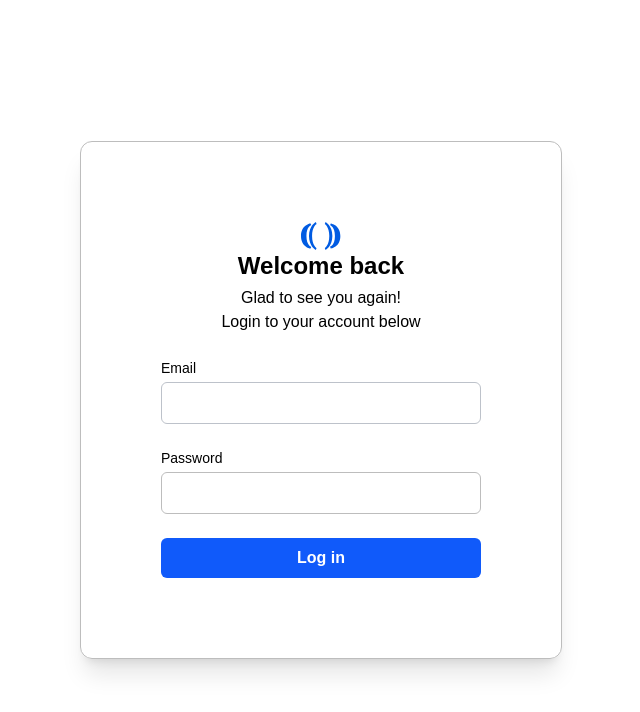
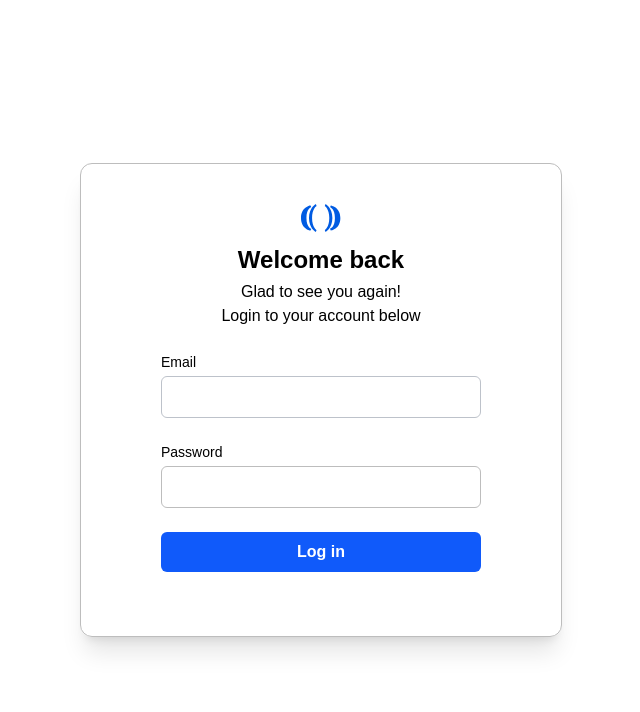
Before and after one commit to Leanid554/thesis, a Next.js app: page /login in a window 1280 px wide. Shown: the top 712 px of the page, without its empty margins (319-959 px from the left). Built offline with nearby package versions, Linux system fonts and the light colour scheme.

Commit message:
fix log in

```diff
--- a/src/app/login/page.tsx
+++ b/src/app/login/page.tsx
@@ -17,10 +17,10 @@ export default function LoginPage() {
       <div className=" flex items-center justify-center sm:p-10 bg-white  ">
         <form
           onSubmit={handleLogin}
-          className=" container space-y-6 border border-grey rounded-xl shadow-xl p-5 sm:p-20 "
+          className=" container space-y-6 border border-grey rounded-xl shadow-xl p-5 sm:px-20 sm:pt-10 sm:pb-16 "
         >
           <div className="flex flex-col items-center">
-            <Image src={logo} alt="Logo" />
+            <Image className="pb-3" src={logo} alt="Logo" />
 
             <h1 className="text-2xl font-bold text-black text-center">
               Welcome back
```
